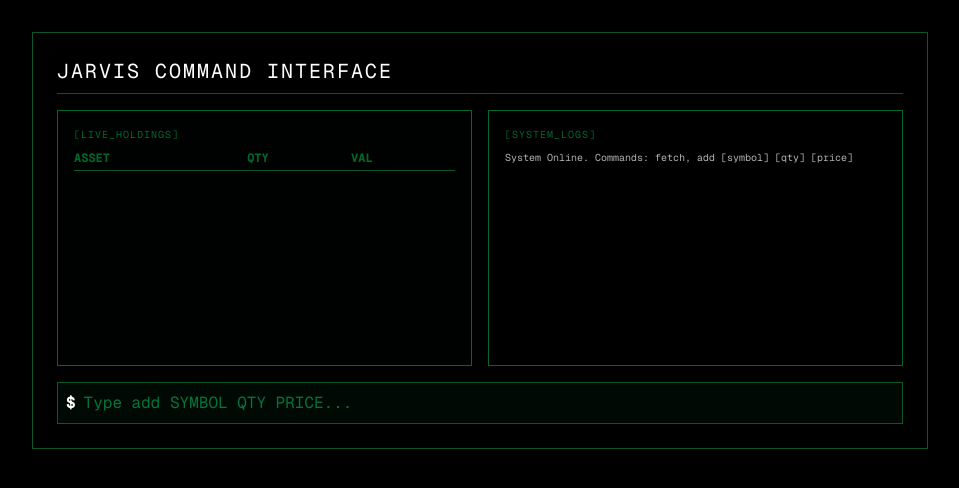
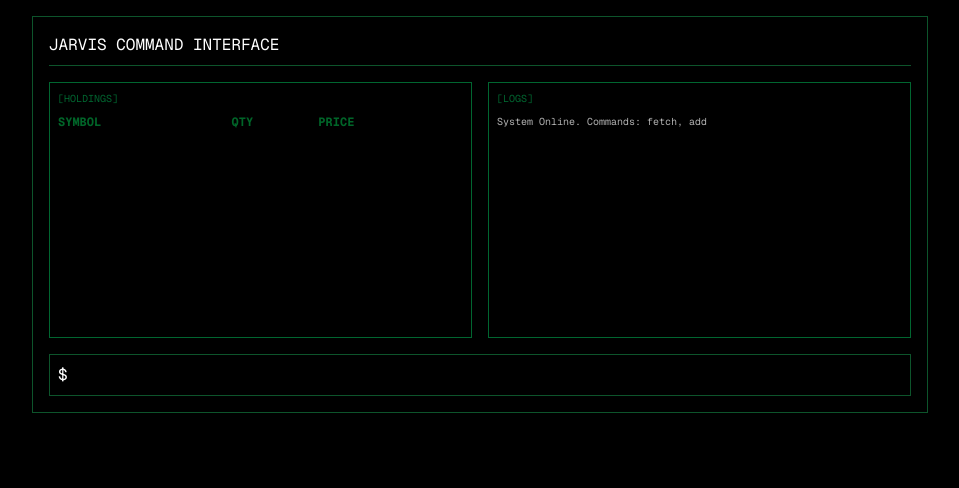
Before and after one commit to DarshanSalian/jarvis-wealth-engine, a Next.js app: page / in a window 1280 px wide. Shown: the top 488 px of the page, without its empty margins (160-1119 px from the left). Built offline with nearby package versions, Linux system fonts and the light colour scheme.

Commit message:
fix: simplify syntax for vercel build stability

```diff
--- a/app/page.tsx
+++ b/app/page.tsx
@@ -4,96 +4,75 @@
 
 export default function Home() {
   const [input, setInput] = useState("");
-  const [logs, setLogs] = useState(["System Online. Commands: fetch, add [symbol] [qty] [price]"]);
+  const [logs, setLogs] = useState(["System Online. Commands: fetch, add"]);
   const [holdings, setHoldings] = useState([]);
 
-  const refreshData = async () => {
+  async function refreshData() {
     try {
       const res = await fetch("http://localhost:5000/api/holdings");
       const data = await res.json();
-      setHoldings(data.assets || []);
+      if (data.assets) setHoldings(data.assets);
     } catch (e) {
-      setLogs(p => [...p, "> Local Engine Offline: Ensure server.py is running."]);
+      setLogs(prev => [...prev, "> Local Engine Offline"]);
     }
-  };
+  }
 
-  const handleCommand = async (e) => {
+  async function handleCommand(e) {
     e.preventDefault();
-    const currentInput = input.trim();
-    if (!currentInput) return;
+    if (!input.trim()) return;
 
-    const parts = currentInput.split(/\s+/);
+    const parts = input.trim().split(" ");
     const cmd = parts[0].toLowerCase();
 
     if (cmd === "fetch") {
       await refreshData();
-      setLogs(p => [...p, "> Data Refreshed."]);
+      setLogs(prev => [...prev, "> Data Refreshed"]);
     } else if (cmd === "add" && parts.length === 4) {
-      const payload = {
-        symbol: parts[1].toUpperCase(),
-        quantity: parseFloat(parts[2]),
-        price: parseFloat(parts[3])
-      };
       try {
         await fetch("http://localhost:5000/api/holdings", {
           method: "POST",
           headers: { "Content-Type": "application/json" },
-          body: JSON.stringify(payload)
+          body: JSON.stringify({
+            symbol: parts[1].toUpperCase(),
+            quantity: Number(parts[2]),
+            price: Number(parts[3])
+          })
         });
-        setLogs(p => [...p, `> Added ${parts[1]} to vault.`]);
+        setLogs(prev => [...prev, `> Added ${parts[1]}`]);
         await refreshData();
       } catch (err) {
-        setLogs(p => [...p, "> Error: Failed to write to backend."]);
+        setLogs(prev => [...prev, "> Write Error"]);
       }
     } else {
-      setLogs(p => [...p, `> Command not recognized: ${cmd}`]);
+      setLogs(prev => [...prev, "> Unknown Command"]);
     }
     setInput("");
-  };
+  }
 
   return (
-    <main className="min-h-screen bg-black text-green-500 font-mono p-4 md:p-8">
-      <div className="max-w-4xl mx-auto border border-green-900 p-6 shadow-2xl bg-black">
-        <h1 className="text-xl mb-4 border-b border-green-900 pb-2 uppercase tracking-widest text-white">Jarvis Command Interface</h1>
-
+    <main className="min-h-screen bg-black text-green-500 font-mono p-4">
+      <div className="max-w-4xl mx-auto border border-green-900 p-4 bg-black">
+        <h1 className="text-white mb-4 border-b border-green-900 pb-2">JARVIS COMMAND INTERFACE</h1>
         <div className="grid grid-cols-1 md:grid-cols-2 gap-4 mb-4">
-          <div className="border border-green-800 p-4 h-64 overflow-y-auto bg-green-950/5">
-             <h2 className="text-[10px] text-green-800 mb-2 uppercase tracking-widest">[Live_Holdings]</h2>
+          <div className="border border-green-800 p-2 h-64 overflow-auto">
+            <p className="text-[10px] text-green-800 mb-2">[HOLDINGS]</p>
             <table className="w-full text-xs">
-               <thead>
-                 <tr className="text-left border-b border-green-900 opacity-50">
-                   <th className="pb-1">ASSET</th>
-                   <th className="pb-1">QTY</th>
-                   <th className="pb-1">VAL</th>
-                 </tr>
-               </thead>
+              <thead><tr className="text-left opacity-50"><th>SYMBOL</th><th>QTY</th><th>PRICE</th></tr></thead>
               <tbody>
                 {holdings.map((h, i) => (
-                   <tr key={i} className="hover:bg-green-500/10">
-                     <td className="py-1">{h.symbol}</td>
-                     <td>{h.quantity}</td>
-                     <td>${h.price}</td>
-                   </tr>
+                  <tr key={i}><td className="py-1">{h.symbol}</td><td>{h.quantity}</td><td>${h.price}</td></tr>
                 ))}
               </tbody>
             </table>
           </div>
-          <div className="border border-green-800 p-4 h-64 overflow-y-auto bg-black text-[10px]">
-             <h2 className="text-[10px] text-green-800 mb-2 uppercase tracking-widest">[System_Logs]</h2>
-             {logs.map((l, i) => (
-               <p key={i} className="mb-1 text-white opacity-70">{l}</p>
-             ))}
+          <div className="border border-green-800 p-2 h-64 overflow-auto text-[10px]">
+            <p className="text-[10px] text-green-800 mb-2">[LOGS]</p>
+            {logs.map((l, i) => <p key={i} className="text-white opacity-70 mb-1">{l}</p>)}
           </div>
         </div>
-
-        <form onSubmit={handleCommand} className="flex gap-2 bg-green-950/20 p-2 border border-green-900">
-          <span className="text-white font-bold">$</span>
-          <input
-            className="bg-transparent outline-none w-full text-green-400"
-            value={input}
-            onChange={(e) => setInput(e.target.value)}
-            placeholder="Type add SYMBOL QTY PRICE..."
-          />
+        <form onSubmit={handleCommand} className="flex gap-2 border border-green-900 p-2">
+          <span className="text-white">$</span>
+          <input className="bg-transparent outline-none w-full" value={input} onChange={e => setInput(e.target.value)} />
         </form>
       </div>
     </main>
```
Lines whose indentation alone changed are shown as unchanged.
